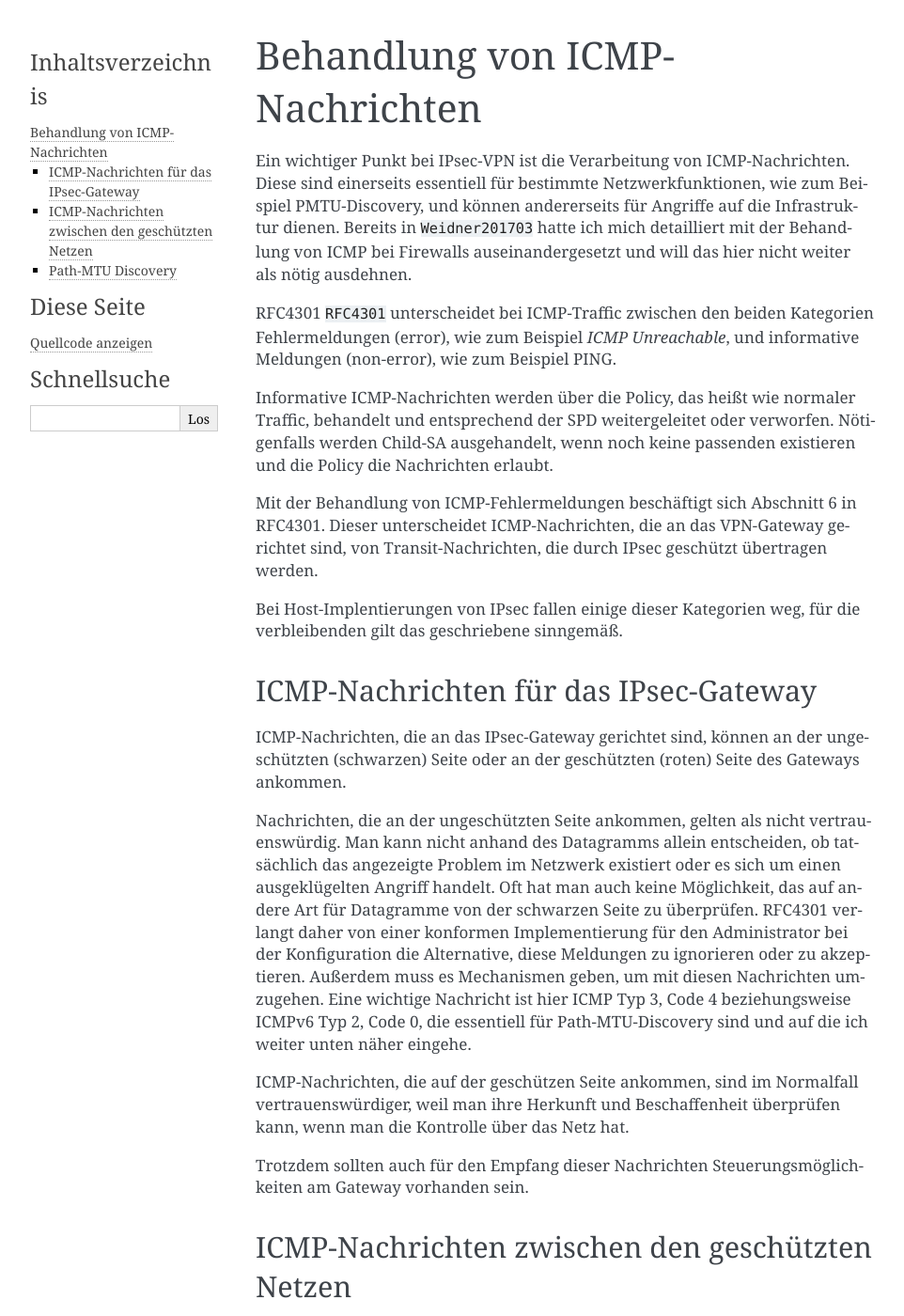
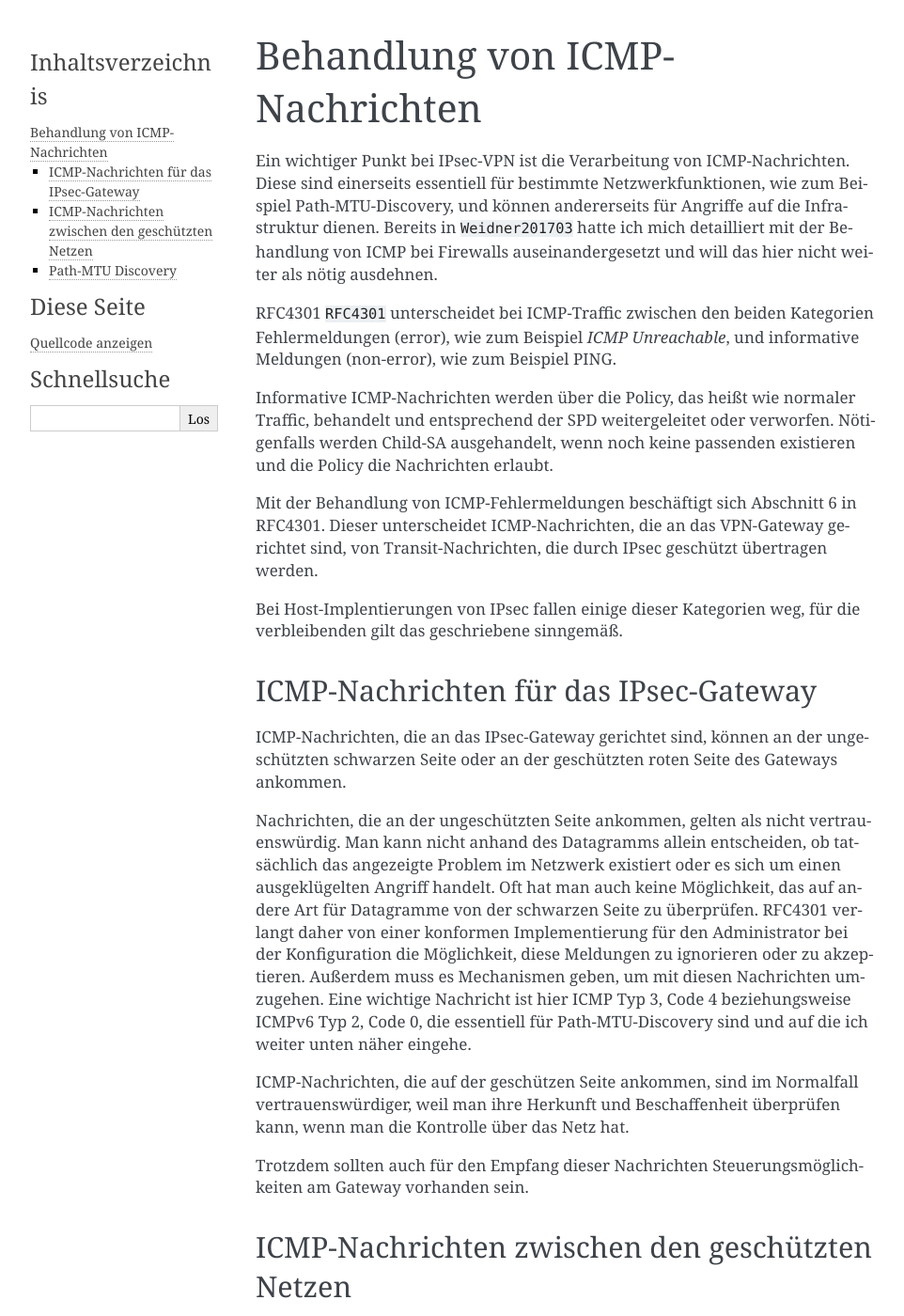
Before and after one commit to matwei-books/Fehlersuche-bei-IPsec-VPN-mit-IKEv2, a Sphinx documentation site: the page built from source/ikev2/icmp-handling.rst, in a window 1280 px wide and 1400 px high. Shown: the whole window at 94% size, without its empty margins (148-1110 px from the left). Built offline with Sphinx 7.4.7, drawn with Linux system fonts in a browser that asks for light colours; cross-references to code outside the pages are shown as plain code; some of the changed text lies outside the part shown.

Commit message:
nach laut lesen überarbeitet

```diff
--- a/source/ikev2/icmp-handling.rst
+++ b/source/ikev2/icmp-handling.rst
@@ -7,7 +7,7 @@ Behandlung von ICMP-Nachrichten
 Ein wichtiger Punkt bei IPsec-VPN
 ist die Verarbeitung von ICMP-Nachrichten.
 Diese sind einerseits essentiell für bestimmte Netzwerkfunktionen,
-wie zum Beispiel PMTU-Discovery,
+wie zum Beispiel Path-MTU-Discovery,
 und können andererseits für Angriffe auf die Infrastruktur dienen.
 Bereits in :cite:`Weidner201703`
 hatte ich mich detailliert
@@ -40,8 +40,8 @@ ICMP-Nachrichten für das IPsec-Gateway
 --------------------------------------
 
 ICMP-Nachrichten, die an das IPsec-Gateway gerichtet sind,
-können an der ungeschützten (schwarzen) Seite
-oder an der geschützten (roten) Seite des Gateways ankommen.
+können an der ungeschützten schwarzen Seite
+oder an der geschützten roten Seite des Gateways ankommen.
 
 Nachrichten, die an der ungeschützten Seite ankommen,
 gelten als nicht vertrauenswürdig.
@@ -51,7 +51,7 @@ oder es sich um einen ausgeklügelten Angriff handelt.
 Oft hat man auch keine Möglichkeit,
 das auf andere Art für Datagramme von der schwarzen Seite zu überprüfen.
 RFC4301 verlangt daher von einer konformen Implementierung
-für den Administrator bei der Konfiguration die Alternative,
+für den Administrator bei der Konfiguration die Möglichkeit,
 diese Meldungen zu ignorieren oder zu akzeptieren.
 Außerdem muss es Mechanismen geben,
 um mit diesen Nachrichten umzugehen.
```
Also changed, not shown: other parts of source/ikev2/icmp-handling.rst (+6 -6 lines).
